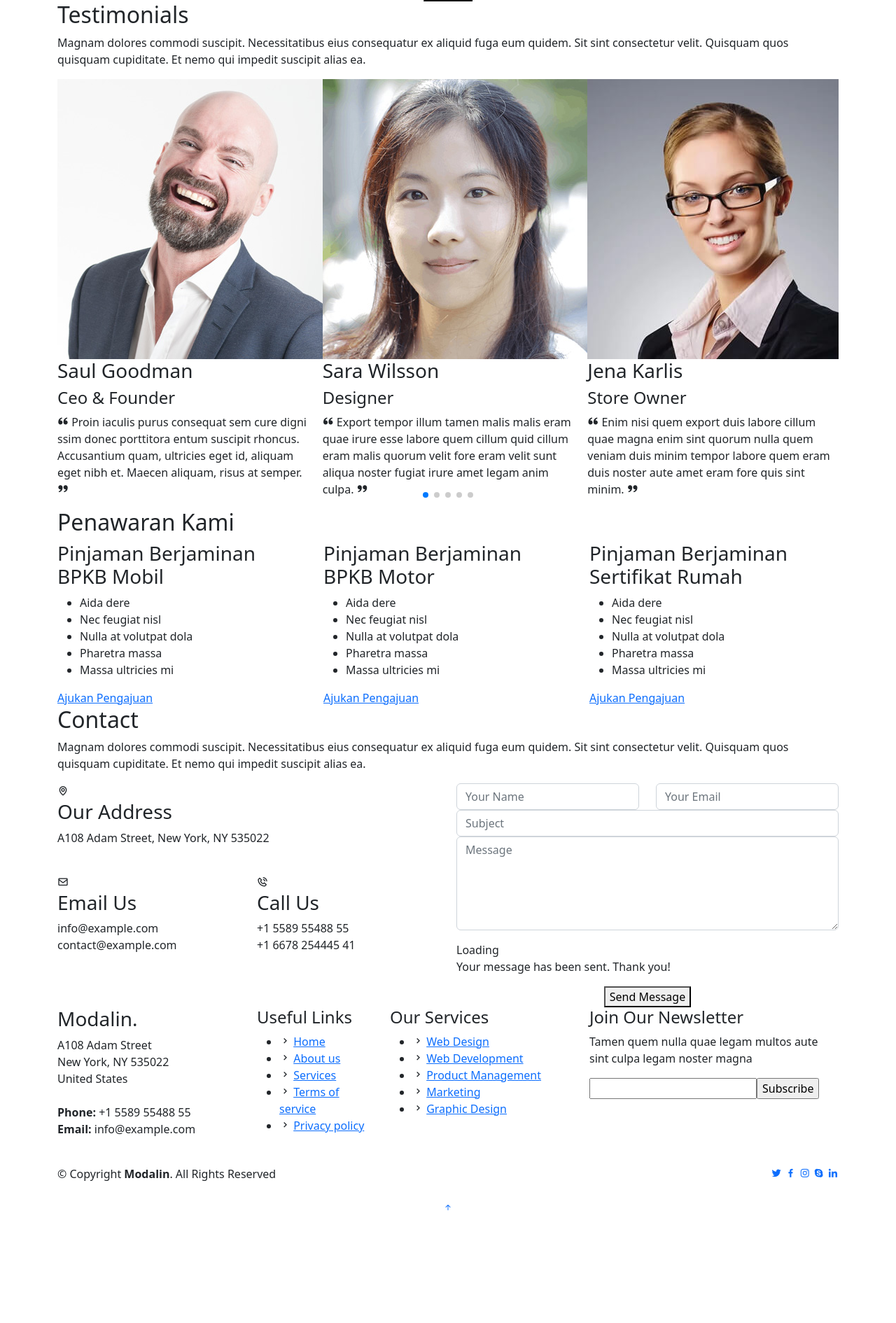
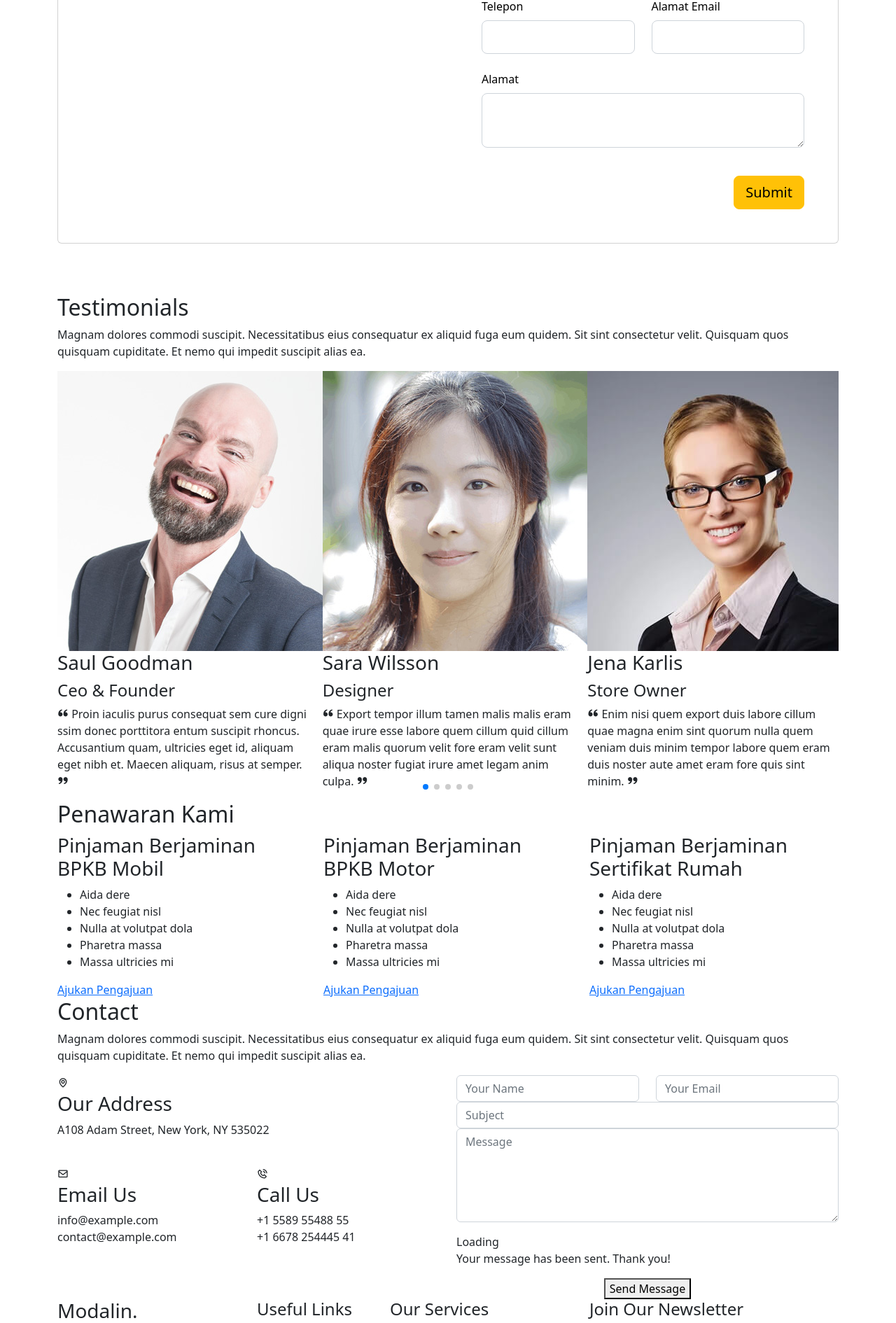
Before and after one commit to harbyanwardi/modalin-app, a CodeIgniter app: page / in a window 1280 px wide. Shown: the part 1535-3425 px from the top of the page at 70% size. Before the commit the page ends 3264 px from the top, so only its background shows below. Run offline with CodeIgniter, Linux system fonts and the light colour scheme.

Commit message:
form pengajuan

```diff
--- a/application/controllers/Home.php
+++ b/application/controllers/Home.php
@@ -13,6 +13,7 @@
 		$data['page'] 			= "home";
 		$data['judul'] 			= "Beranda";
 		$data['deskripsi'] 		= "Manage Data CRUD";
+		$data['form'] 			= $this->load->view('form', $data, TRUE);
 		$this->template->views('home', $data);
 	}
 }
--- /dev/null
+++ b/application/views/form.php
@@ -0,0 +1,101 @@
+<style type="text/css">
+  .card-registration .select-input.form-control[readonly]:not([disabled]) {
+    font-size: 1rem;
+    line-height: 2.15;
+    padding-left: .75em;
+    padding-right: .75em;
+  }
+  .card-registration .select-arrow {
+    top: 13px;
+  }
+</style>
+<section id="portfolio" class="h-100">
+
+  <div class="container py-5 h-60" data-aos="fade-up">
+    <div class="row d-flex justify-content-center align-items-center h-100">
+      <div class="col">
+        <div class="card card-registration my-4">
+          <div class="row g-0">
+            <div class="col-xl-6 d-none d-xl-block">
+              <img src="assets/img/bg-form.jpg"
+                alt="Sample photo" class="img-fluid"
+                style="border-top-left-radius: .25rem; border-bottom-left-radius: .25rem;" />
+            </div>
+            <div class="col-xl-6">
+              <div class="card-body p-md-5 text-black">
+                <h3 class="mb-5 text-uppercase">Ajukan Pengajuan Kredit</h3>
+
+                <div class="row">
+                  <div class="col-md-12 mb-4">
+                    <div class="form-outline">
+                      <label class="form-label" for="form3Example1m">Nama Depan</label>
+                      <input type="text" id="form3Example1m" class="form-control form-control-lg" />
+
+                    </div>
+                  </div>
+
+                  <div class="d-md-flex justify-content-start align-items-center mb-4 py-2">
+
+                    <h6 class="mb-0 me-4">Jenis Kelamin: </h6>
+
+                    <div class="form-check form-check-inline mb-0 me-4">
+                      <input class="form-check-input" type="radio" name="inlineRadioOptions" id="femaleGender"
+                      value="option1" />
+                      <label class="form-check-label" for="femaleGender">Wanita</label>
+                    </div>
+
+                    <div class="form-check form-check-inline mb-0 me-4">
+                      <input class="form-check-input" type="radio" name="inlineRadioOptions" id="maleGender"
+                      value="option2" />
+                      <label class="form-check-label" for="maleGender">Pria</label>
+                    </div>
+
+                    <div class="form-check form-check-inline mb-0">
+                      <input class="form-check-input" type="radio" name="inlineRadioOptions" id="otherGender"
+                      value="option3" />
+                      <label class="form-check-label" for="otherGender">Lainya</label>
+                    </div>
+
+                  </div>
+
+                </div>
+
+                <div class="row">
+                  <div class="col-md-6 mb-4">
+                    <div class="form-outline">
+                      <label class="form-label" for="form3Example1m1">Telepon</label>
+                      <input type="text" id="form3Example1m1" class="form-control form-control-lg" />
+
+                    </div>
+                  </div>
+                  <div class="col-md-6 mb-4">
+                    <div class="form-outline">
+                      <label class="form-label" for="form3Example1n1">Alamat Email</label>
+                      <input type="text" id="form3Example1n1" class="form-control form-control-lg" />
+
+                    </div>
+                  </div>
+                </div>
+
+                <div class="form-outline mb-4">
+                  <label class="form-label" for="form3Example8">Alamat</label>
+                  <textarea id="form3Example8" class="form-control form-control-lg" cols="3">
+
+                  </textarea>
+
+                </div>
+
+
+
+                <div class="d-flex justify-content-end pt-3">
+                  <button type="button" class="btn btn-warning btn-lg ms-2">Submit</button>
+                </div>
+
+              </div>
+            </div>
+          </div>
+        </div>
+      </div>
+    </div>
+  </div>
+</section>
--- a/application/views/home.php
+++ b/application/views/home.php
@@ -153,70 +153,7 @@
     </section><!-- End Services Section -->
 
     <!-- ======= Portfolio Section ======= -->
-    <section id="portfolio" class="contact">
-      <div class="container" data-aos="fade-up">
-
-        <div class="section-title">
-          <h2>Ajukan Pembiayaan Sekarang</h2>
-
-        </div>
-
-        <!-- <div class="row" data-aos="fade-up" data-aos-delay="100">
-          <div class="col-lg-12 d-flex justify-content-center">
-            <ul id="portfolio-flters">
-              <li data-filter="*" class="filter-active">All</li>
-              <li data-filter=".filter-app">App</li>
-              <li data-filter=".filter-card">Card</li>
-              <li data-filter=".filter-web">Web</li>
-            </ul>
-          </div>
-        </div> -->
-
-        <div class="row" data-aos="fade-up" data-aos-delay="100">
-          <div class="col-md-8 offset-md-2">
-          <form action="forms/contact.php" method="post" role="form" class="php-email-form">
-              <div class="row">
-                <div class="col form-group">
-                  <input type="text" name="name" class="form-control" id="name" placeholder="Your Name" required>
-                </div>
-                <div class="col form-group">
-                  <label for="">Jenis Kelamin</label>
-                  <div class="option">
-                      <input type="radio" name="gender" value="male" checked="true">
-                      Pria
-                      <input type="radio" name="gender" value="female">
-                      Wanita
-                    </div>
-                    <div class="option">
-
-                    </div>
-                </div>
-
-              </div>
-              <div class="row">
-              <div class="col form-group">
-                  <input type="email" class="form-control" name="email" id="email" placeholder="Your Email" required>
-                </div>
-              <div class="col form-group">
-                <input type="number" class="form-control" name="telepon" id="telepon" placeholder="Telepon" required>
-              </div>
-          </div>
-              <div class="form-group">
-                <textarea class="form-control" name="message" rows="5" placeholder="Message" required></textarea>
-              </div>
-              <div class="my-3">
-                <div class="loading">Loading</div>
-                <div class="error-message"></div>
-                <div class="sent-message">Your message has been sent. Thank you!</div>
-              </div>
-              <div class="text-center"><button type="submit">Submit</button></div>
-            </form>
-            </div>
-
-        </div>
-
-      </div>
-    </section><!-- End Portfolio Section -->
+    <?php echo @$form; ?><!-- End Portfolio Section -->
 
     <!-- ======= Testimonials Section ======= -->
     <section id="testimonials" class="testimonials">
```
